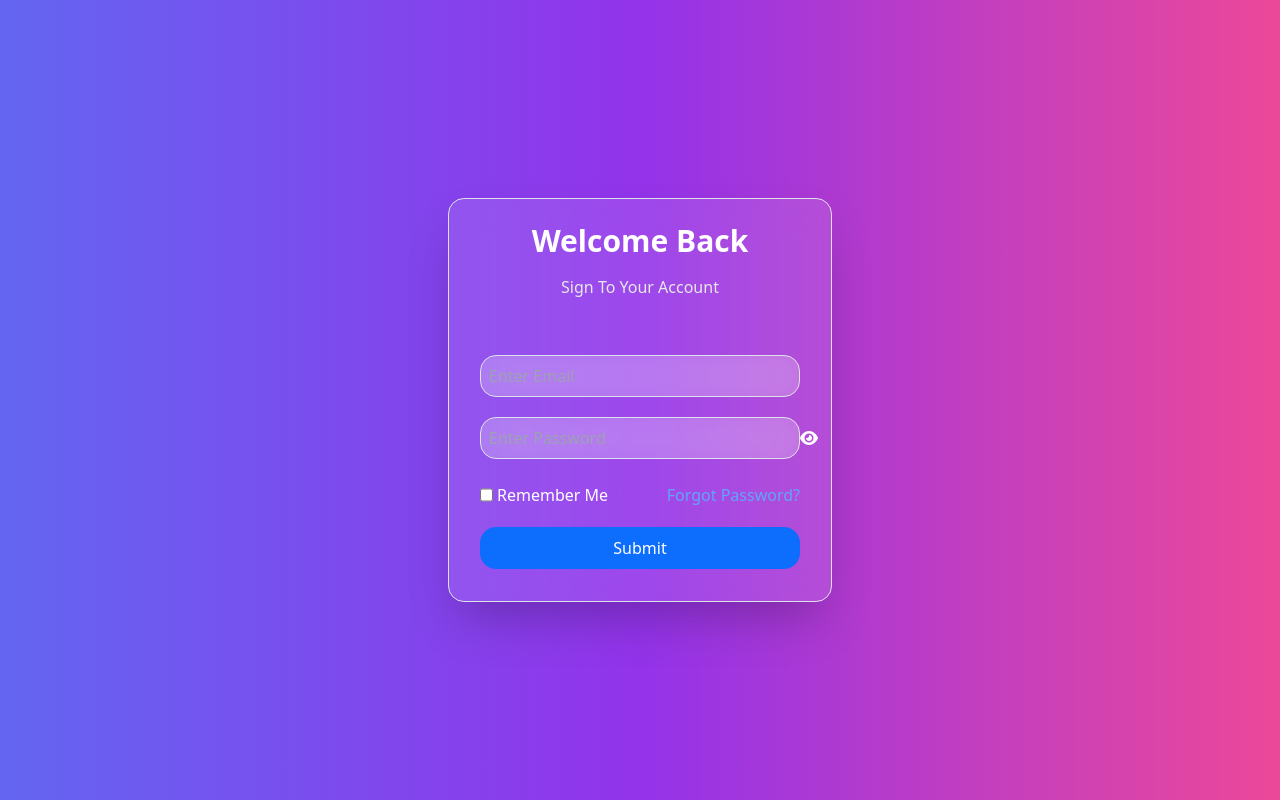
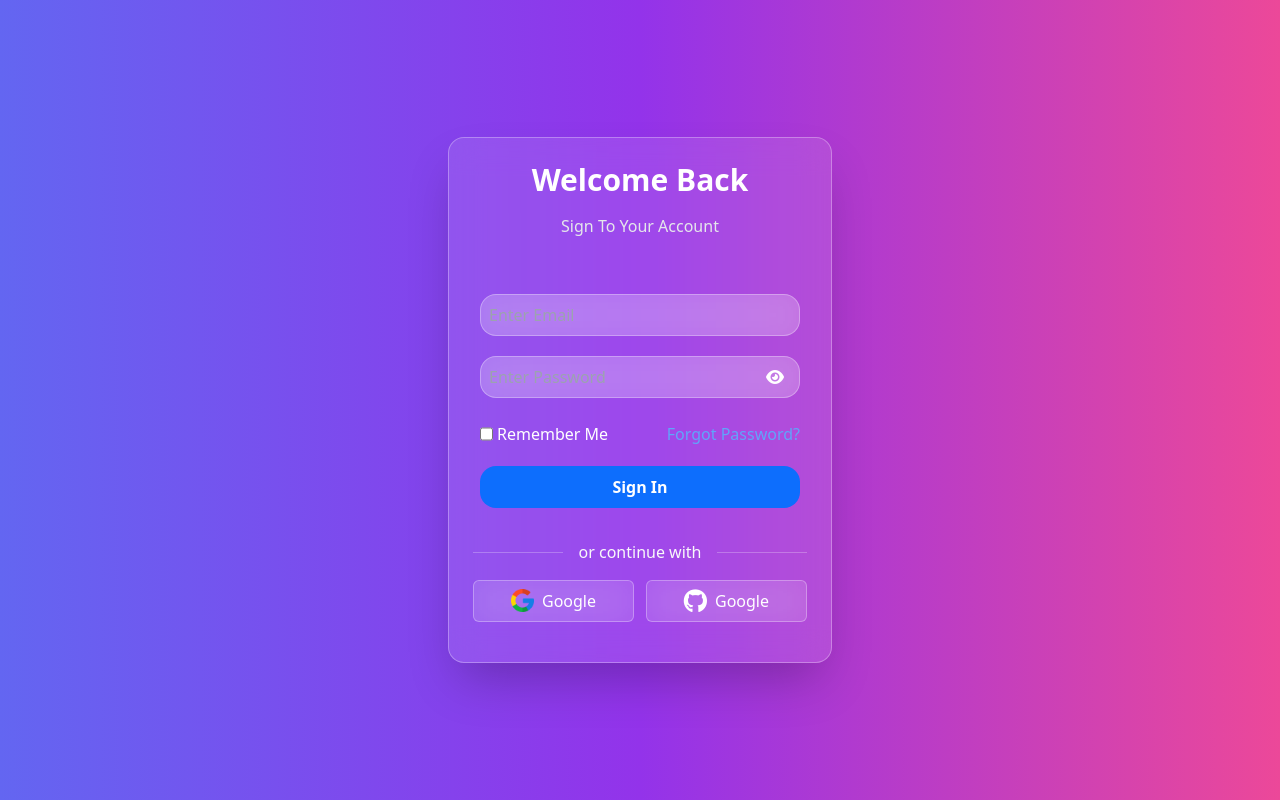
Before and after one commit to RulzzBot/Belajar_JavaScript, a plain HTML site: page StudiKasus/ShowHidePW/index.html in a window 1280 px wide. Drawn offline with nearby package versions, Linux system fonts and the light colour scheme.

Commit message:
New Data 4

```diff
--- a/StudiKasus/ShowHidePW/index.html
+++ b/StudiKasus/ShowHidePW/index.html
@@ -12,21 +12,25 @@
             .icon{
                 cursor: pointer !important;
             }
+
+            .test-border{
+                border: 1px solid rgba(255, 255, 255, 0.3);
+            }
         </style>
 
         <script src="https://cdn.tailwindcss.com"></script>
     </head>
     <body class="min-h-screen flex items-center justify-center bg-gradient-to-r from-indigo-500 via-purple-600 to-pink-500">
-        <div class="max-w-sm w-full p-6 rounded-2xl bg-white/10 backdrop-blur-lg border border-white/20 shadow-2xl text-white">
+        <div class="max-w-sm w-full p-6 rounded-2xl bg-white/10 backdrop-blur-lg test-border shadow-2xl text-white">
             <p class="text-3xl text-center font-bold">Welcome Back</p>
             <p class="text-center text-gray-200 my-3">Sign To Your Account</p>
             <div class="flex flex-col items-center mt-5 ">
                 <form class="m-1 p-1 text-white space-y-5 ">
-                    <input type="text" class="bg-white/20 backdrop-blur-lg w-80 p-2 rounded-2xl  text-white border border-gray-800" id="Email" placeholder="Enter Email">
+                    <input type="text" class="bg-white/20 backdrop-blur-lg w-80 p-2 rounded-2xl  text-white test-border" id="Email" placeholder="Enter Email">
                     <div class="flex  justify-center items-center position-relative">
-                        <input type="password" class="bg-white/20 backdrop-blur-lg w-80 p-2 rounded-2xl border border-gray-800 text-white" id="password" placeholder="Enter Password">
-                        <i class="fa-solid fa-eye position-absolute start-100 end-100 icon" id="show" style="cursor: pointer;"></i>
-                        <i class="fa-solid fa-eye-slash hidden position-absolute start-100 end-100 icon" id="hide"style="cursor: pointer;"></i>
+                        <input type="password" class="bg-white/20 backdrop-blur-lg w-80 p-2 rounded-2xl test-border text-white" id="password" placeholder="Enter Password">
+                        <i class="fa-solid fa-eye position-absolute top-50 end-0 translate-middle-y me-3 icon" id="show" style="cursor: pointer;"></i>
+                        <i class="fa-solid fa-eye-slash hidden position-absolute top-50 end-0 translate-middle-y me-3 icon" id="hide"style="cursor: pointer;"></i>
                     </div>
                     <div class="flex mt-4">
                         <input type="checkbox" name="remember" id="rmbr" class="mr-1 bg-white/20">
@@ -34,8 +38,22 @@
                         <div class=""></div>
                         <a href="#" class="text-right ml-auto text-blue-400">Forgot Password?</a>
                     </div>
-                    <button type="button" class="btn bg-primary w-100 text-white rounded-4 p-2">Submit</button>
+                    <button type="button" class="btn bg-primary w-100 text-white rounded-4 p-2 fw-bolder">Sign In</button>
                 </form>
+            </div>
+            <div class="d-flex align-items-center mt-4 mb-2">
+                <hr class="flex-grow-1 bg-light">
+                <span class="px-3 text-light fs-6 fw-lighter ">or continue with</span>
+                <hr class="flex-grow-1 bg-light">
+            </div>
+            <div class="d-flex align-items-center justify-content-between my-3">
+                <button type="button" class="btn d-flex gap-2 text-white bg-white/10 backdrop-blur-lg py-2 test-border" style="padding-left: 37px; padding-right: 37px;">
+                    <img src="./google.png" alt="google" style="width: 23px;height: auto;">Google
+                </button>
+                <button type="button" class="btn d-flex gap-2 text-white bg-white/10 backdrop-blur-lg py-2 test-border" style="padding-left: 37px; padding-right: 37px;">
+                    <i class="fa-brands fa-github d-flex align-items-center fs-4" style="color: #ffffff;"></i>
+                    Google
+                </button>
             </div>
         </div>
     <script src="https://cdn.jsdelivr.net/npm/bootstrap@5.3.8/dist/js/bootstrap.bundle.min.js" integrity="sha384-FKyoEForCGlyvwx9Hj09JcYn3nv7wiPVlz7YYwJrWVcXK/BmnVDxM+D2scQbITxI" crossorigin="anonymous"></script>
```
Also changed, not shown: StudiKasus/ShowHidePW/google.png (added).
